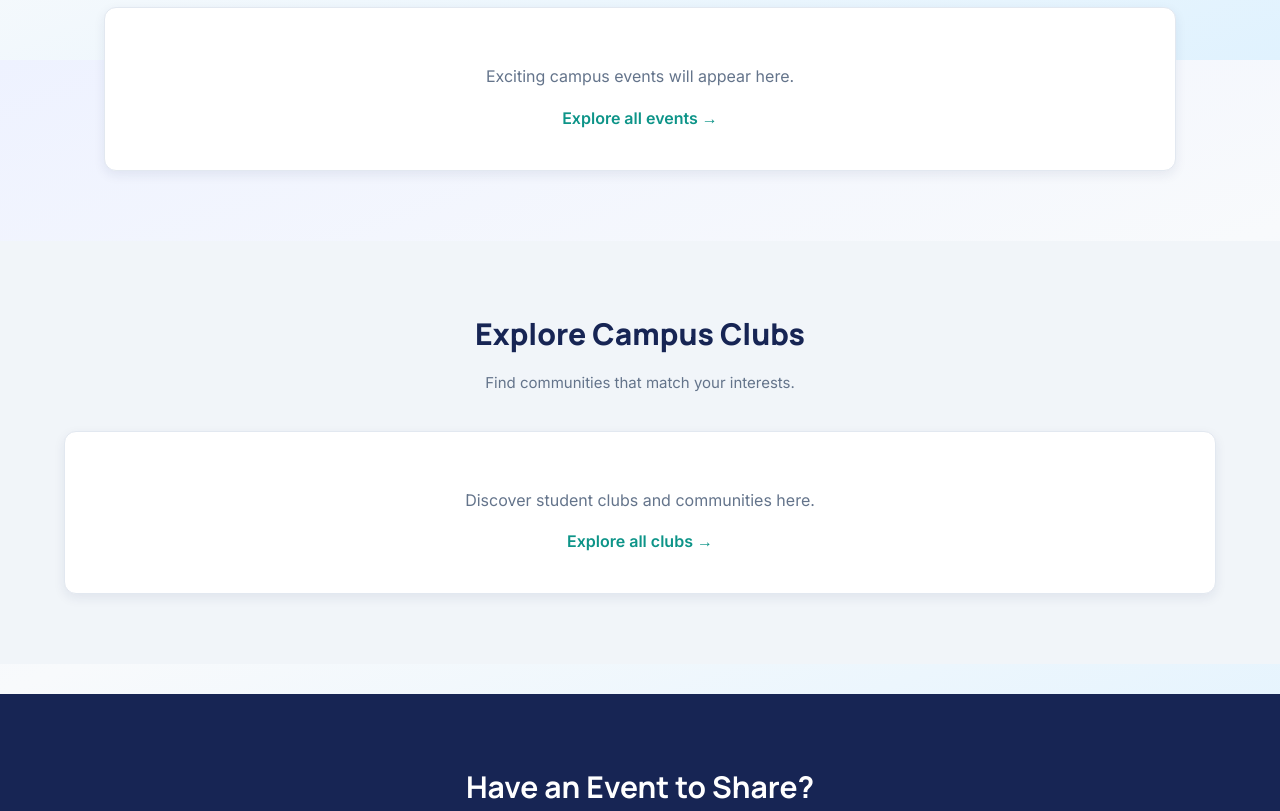
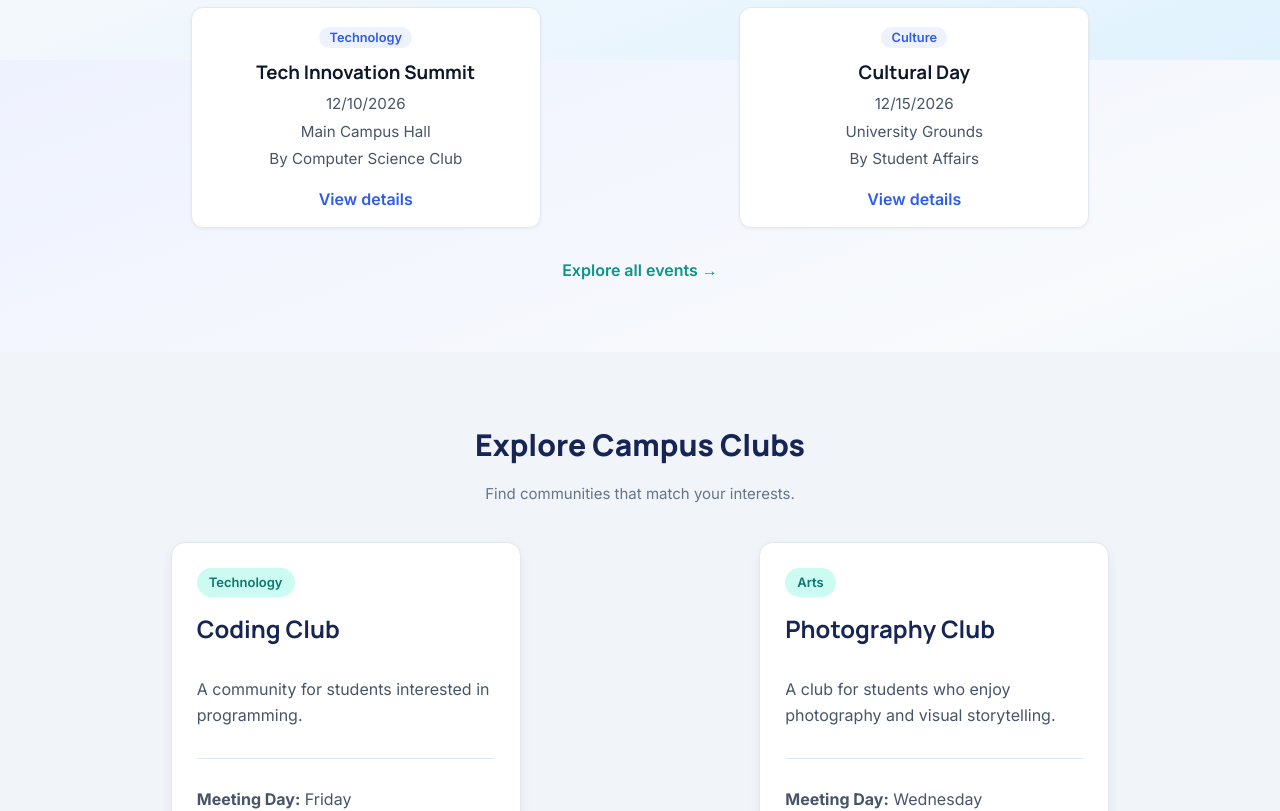
Before and after one commit to junekwamboka252/campus-connect, a React (Vite) app: page / in a window 1280 px wide. Shown: the part 740-1551 px from the top of the page. Built offline with nearby package versions, Linux system fonts and the light colour scheme; data requests are answered from the project's data file.

Commit message:
Add featured events and clubs to homepage

```diff
--- a/package.json
+++ b/package.json
@@ -8,7 +8,8 @@
     "build": "vite build",
     "lint": "eslint .",
     "preview": "vite preview",
-    "test": "vitest"
+    "test": "vitest",
+    "server": "json-server --watch db.json --port 5000"
   },
   "dependencies": {
     "react": "^19.3.1",
--- a/src/pages/Events.jsx
+++ b/src/pages/Events.jsx
@@ -4,7 +4,7 @@ import SearchBar from "../components/SearchBar";
 import CategoryFilter from "../components/CategoryFilter";
 import "./Events.css";
 
-const API_URL = "http://localhost:3000/events";
+const API_URL = "http://localhost:5000/events";
 
 export default function Events() {
   const [events, setEvents] = useState([]);
--- a/src/pages/Home.css
+++ b/src/pages/Home.css
@@ -108,31 +108,34 @@
   font-size: 15px;
 }
 
-/* Event and club placeholders */
-.events-placeholder,
-.clubs-placeholder {
-  background: var(--white);
-  border: 1px solid var(--border);
-  border-radius: 12px;
-  padding: 40px 20px;
-  text-align: center;
-  box-shadow: var(--shadow);
+
+/* Homepage event and club cards */
+.home-cards-grid {
+  display: grid;
+  grid-template-columns: repeat(auto-fit, minmax(250px, 1fr));
+  gap: 25px;
+  justify-items: center;
 }
 
-.events-placeholder p,
-.clubs-placeholder p {
-  color: var(--text-muted);
-  margin-bottom: 16px;
+.home-cards-grid .event-card,
+.home-cards-grid .club-card {
+  width: 100%;
+  max-width: 350px;
+  height: 100%;
 }
 
-.events-placeholder a,
-.clubs-placeholder a {
+.home-explore-link {
+  text-align: center;
+  margin-top: 30px;
+}
+
+.home-explore-link a {
   color: #0D9488;
   font-weight: 600;
+  text-decoration: none;
 }
 
-.events-placeholder a:hover,
-.clubs-placeholder a:hover {
+.home-explore-link a:hover {
   color: var(--navy);
 }
 
--- a/src/pages/Home.jsx
+++ b/src/pages/Home.jsx
@@ -1,8 +1,44 @@
 
+import { useEffect, useState } from 'react'
 import { Link } from 'react-router-dom'
+import EventCard from '../components/EventCard'
+import ClubCard from '../components/ClubCard'
 import './Home.css'
+import './Events.css'
+import './Clubs.css'
 
 function Home() {
+  const [events, setEvents] = useState([])
+  const [clubs, setClubs] = useState([])
+  const [eventsLoading, setEventsLoading] = useState(true)
+  const [clubsLoading, setClubsLoading] = useState(true)
+  const [eventsError, setEventsError] = useState('')
+  const [clubsError, setClubsError] = useState('')
+
+  useEffect(() => {
+    fetch('http://localhost:5000/events')
+      .then((response) => {
+        if (!response.ok) {
+          throw new Error('Failed to load events')
+        }
+        return response.json()
+      })
+      .then((data) => setEvents(data))
+      .catch((error) => setEventsError(error.message))
+      .finally(() => setEventsLoading(false))
+
+    fetch('http://localhost:5000/clubs')
+      .then((response) => {
+        if (!response.ok) {
+          throw new Error('Failed to load clubs')
+        }
+        return response.json()
+      })
+      .then((data) => setClubs(data))
+      .catch((error) => setClubsError(error.message))
+      .finally(() => setClubsLoading(false))
+  }, [])
+
   return (
     <main className="home">
 
@@ -40,8 +76,21 @@ function Home() {
           <p>Discover what's happening around your campus.</p>
         </div>
 
-        <div className="events-placeholder">
-          <p>Exciting campus events will appear here.</p>
+        {eventsLoading ? (
+          <p className="status">Loading events...</p>
+        ) : eventsError ? (
+          <p className="status error">{eventsError}</p>
+        ) : events.length === 0 ? (
+          <p className="status">No events available yet.</p>
+        ) : (
+          <div className="home-cards-grid">
+            {events.slice(0, 3).map((event) => (
+              <EventCard key={event.id} event={event} />
+            ))}
+          </div>
+        )}
+
+        <div className="home-explore-link">
           <Link to="/events">Explore all events →</Link>
         </div>
       </section>
@@ -53,8 +102,21 @@ function Home() {
           <p>Find communities that match your interests.</p>
         </div>
 
-        <div className="clubs-placeholder">
-          <p>Discover student clubs and communities here.</p>
+        {clubsLoading ? (
+          <p className="status">Loading clubs...</p>
+        ) : clubsError ? (
+          <p className="status error">{clubsError}</p>
+        ) : clubs.length === 0 ? (
+          <p className="status">No clubs available yet.</p>
+        ) : (
+          <div className="home-cards-grid">
+            {clubs.slice(0, 3).map((club) => (
+              <ClubCard key={club.id} club={club} />
+            ))}
+          </div>
+        )}
+
+        <div className="home-explore-link">
           <Link to="/clubs">Explore all clubs →</Link>
         </div>
       </section>
--- a/vite.config.js
+++ b/vite.config.js
@@ -1,4 +1,4 @@
-import { defineConfig } from "vite";
+import { defineConfig } from "vitest/config";
 import react from "@vitejs/plugin-react";
 
 export default defineConfig({
```
Also changed, not shown: 1 other file (tests, documents, lock files or other folders).
